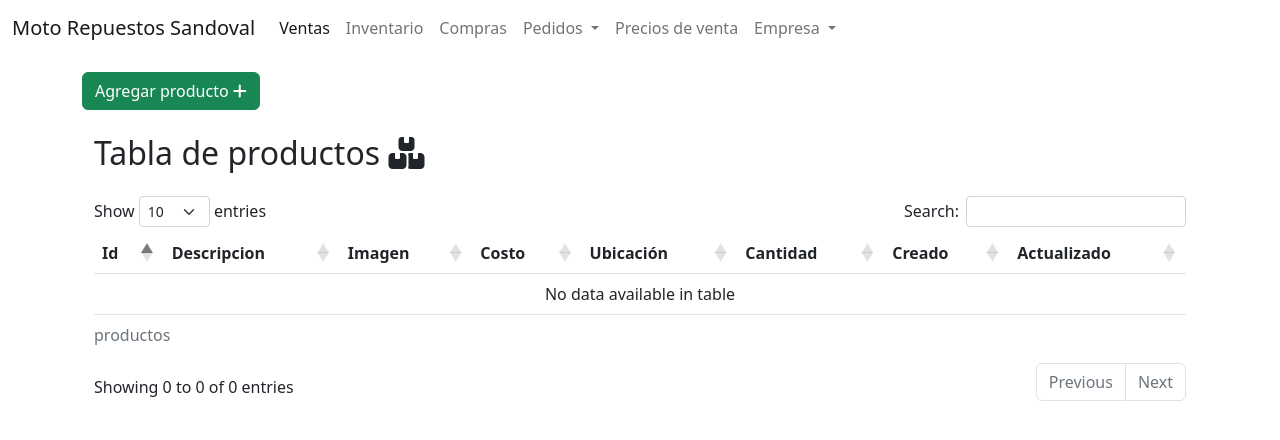
After one commit to IngAlim2023/ventarepuestos, a Django app: page /Productos/ in a window 1280 px wide. The commit adds this page. Shown: the top 440 px of the page. Run offline with Django 4.2, Linux system fonts and the light colour scheme; data that the repository does not hold is empty; some libraries are stand-ins or nearby versions.

Commit message:
productos CREATED

```diff
--- /dev/null
+++ b/assets/js/producto.js
@@ -0,0 +1,53 @@
+let dataTable;
+let dataTableIsInitialized = false;
+
+const dataTableOptions = {
+    columnDefs: [
+        { orderable: false, targets: [3] },
+        { searchable: false, targets: [0] }
+    ],
+    pageLength: 15,
+    destroy: true
+
+};
+
+const initDataTable= async()=>{
+    if(dataTableIsInitialized){
+        dataTable.destroy();
+    }
+
+    await listproductos();
+
+    dataTable = $('#datos').DataTable({});
+
+    dataTableIsInitialized = true;
+};
+
+const listproductos= async() => {
+    try {
+        const response = await fetch("/list_productos/");
+        const data = await response.json();
+
+        let content=``;
+        data.productos.forEach((productos,index)=>{
+            content+=`
+                <tr>
+                    <td>${productos.id}</td>
+                    <td>${productos.descripcion}</td>
+                    <td class="field-imagen"><img src="http://127.0.0.1:8000/media/${productos.imagen}" alt="Imagen del producto" style="max-width: 100px;"></td>
+                    <td>${productos.costo}</td>
+                    <td>${productos.ubicacion}</td>
+                    <td>${productos.cantidad}</td>
+                    <td>${productos.created}</td>
+                    <td>${productos.modified}</td>
+                </tr>
+            `;
+        });
+        tableBody_productos.innerHTML = content;
+    } catch(ex) {
+        alert(ex);
+    }
+};
+window.addEventListener('load', async()=>{
+    await initDataTable();
+});
--- a/templates/core/base.html
+++ b/templates/core/base.html
@@ -31,7 +31,7 @@
                     <a class="nav-link active" aria-current="page" href="{% url 'ventas' %}">Ventas</a>
                   </li>
                   <li class="nav-item">
-                    <a class="nav-link" href="#">Inventario</a>
+                    <a class="nav-link" href="{% url 'productos' %}">Inventario</a>
                   </li>
                   <li class="nav-item">
                     <a class="nav-link" href="#">Compras</a>
--- /dev/null
+++ b/templates/core/productos.html
@@ -0,0 +1,105 @@
+{% extends 'core/base.html' %}
+{% block titulo %} productos {% endblock %}
+{% load static %}
+{% load widget_tweaks %}
+
+{% block estilo %}
+{% endblock %}
+
+{% block contenido %}
+<!-- Agregar Cliente -->
+<div class="container mt-3">
+    <!-- CRUD -->
+    <div class="d-flex">
+        <!-- Agregar -->
+        <button type="button" class="btn btn-success" data-bs-toggle="modal" data-bs-target="#exampleModal">
+            Agregar producto
+            <i class="fa-solid fa-plus"></i>
+        </button>
+
+        <!-- Modal -->
+        <div class="modal fade" id="exampleModal" tabindex="-1" aria-labelledby="exampleModalLabel" aria-hidden="true">
+            <div class="modal-dialog">
+                <div class="modal-content">
+                    <div class="modal-header">
+                        <h1 class="modal-title fs-5" id="exampleModalLabel">Agregar producto</h1>
+                        <button type="button" class="btn-close" data-bs-dismiss="modal" aria-label="Close"></button>
+                    </div>
+                    <div class="modal-body">
+                        <form method="POST" action="{% url 'addproducto' %}" enctype="multipart/form-data">
+                            {% csrf_token %}
+                            <div class="input-group mb-3">
+                                <span class="input-group-text" id="basic-addon3">{{ form.descripcion.label }}</span>
+                                {{ form.descripcion }}
+                            </div>
+                            <div class="input-group mb-3">
+                                <span class="input-group-text" id="basic-addon3">{{ form.imagen.label }}</span>
+                                {{ form.imagen }}
+                            </div>
+                            <div class="input-group mb-3">
+                                <span class="input-group-text" id="basic-addon3">{{ form.costo.label }}</span>
+                                {{ form.costo }}
+                            </div>
+                            <div class="input-group mb-3">
+                                <span class="input-group-text" id="basic-addon3">{{ form.ubicacion.label }}</span>
+                                {{ form.ubicacion }}
+                            </div>
+                            <div class="input-group mb-3">
+                                <span class="input-group-text" id="basic-addon3">{{ form.cantidad.label }}</span>
+                                {{ form.cantidad }}
+                            </div>
+
+                            <div class="modal-footer">
+                                <button type="button" class="btn btn-danger" data-bs-dismiss="modal">Cerrar</button>
+                                <button type="submit" class="btn btn-success">Guardar</button>
+                            </div>
+                        </form>
+                    </div>
+
+                </div>
+            </div>
+        </div>
+
+
+    </div>
+
+    <!-- Incio Tabla-->
+    <div class="container mt-4">
+        <h2>
+            Tabla de productos <i class="fa-solid fa-boxes-stacked"></i>
+        </h2>
+    </div>
+
+    <div class="container mt-4">
+        <div class="row">
+            <div class="col-sm-12 col-md-12 col-lg-12 col-xl-12 mx-auto">
+                <div class="table-responsive">
+                    <table id="datos" class="table">
+                        <caption> productos </caption>
+                        <thead>
+                            <tr>
+                                <th class="centered">Id</th>
+                                <th class="centered"> Descripcion </th>
+                                <th class="centered"> Imagen </th>
+                                <th class="centered"> Costo </th>
+                                <th class="centered"> Ubicación </th>
+                                <th class="centered"> Cantidad </th>
+                                <th class="centered"> Creado </th>
+                                <th class="centered"> Actualizado </th>
+                            </tr>
+                        </thead>
+                        <tbody id="tableBody_productos">
+
+                        </tbody>
+                    </table>
+                </div>
+            </div>
+
+        </div>
+
+    </div>
+    <!--Fin Tabla-->
+
+    <!--Script para datatable de productos-->
+    <script src="{% static 'js/producto.js' %}"></script>
+{% endblock %}
--- a/ventas/forms.py
+++ b/ventas/forms.py
@@ -1,5 +1,5 @@
 from django import forms
-from ventas.models import Clientes
+from ventas.models import Clientes, Producto
 
 class AddClienteForm(forms.ModelForm):
     class Meta:
@@ -29,3 +29,30 @@
             'phone':  forms.TextInput(attrs={'class': 'form-control'}),
 
         }
+
+# Productos
+
+class AddProductoForm(forms.ModelForm):
+    class Meta:
+        model = Producto
+        fields = [
+                'descripcion',
+                'imagen',
+                'costo',
+                'ubicacion',
+                'cantidad',
+            ]
+        labels = {
+            'descripcion':'Descripción',
+            'imagen':'Imagen',
+            'costo':'Costo',
+            'ubicacion':'Ubicación',
+            'cantidad':'Cantidad',
+        }
+        widgets = {
+            'descripcion':  forms.TextInput(attrs={'class': 'form-control'}),
+            'imagen':  forms.ClearableFileInput(attrs={'class': 'form-control'}),
+            'costo':  forms.NumberInput(attrs={'class': 'form-select'}),
+            'ubicacion':  forms.NumberInput(attrs={'class': 'form-control'}),
+            'cantidad':  forms.NumberInput(attrs={'class': 'form-control'}),
+        }
--- a/ventas/urls.py
+++ b/ventas/urls.py
@@ -8,8 +8,12 @@
     path('calculadora/', Calculadora.as_view(), name= 'calculadora'),
     path('Clientes/', ClientesView.as_view(), name= 'clientes'),
     path('Addcliente/', views.add_cliente_view, name='addcliente'),
-    path('Editcliente/', views.edit_cliente_view, name='editcliente'),
-    path('Deletecliente/', views.delete_cliente_view, name='deletecliente'),
+    path('Deletecliente/<int:clientes_id>', views.delete_cliente_view, name='deletecliente'),
     #Datable
     path('list_clientes/', views.list_clientes, name='list_clientes'),
+    #productos
+    path('Productos/', ProductosView.as_view(), name= 'productos'),
+    path('Addproducto/', views.add_producto_view, name='addproducto'),
+    #Datable
+    path('list_productos/', views.list_productos, name='list_productos'),
 ]
--- a/ventas/views.py
+++ b/ventas/views.py
@@ -2,9 +2,9 @@
 
 #Vistas basadas en clases:
 from django.views.generic.base import TemplateView
-from .models import Clientes
-# Formulario de clientes
-from .forms import AddClienteForm
+from .models import Clientes, Producto
+# Formulario de clientes y producto
+from .forms import AddClienteForm, AddProductoForm
 #messages
 from django.contrib import messages
 
@@ -46,10 +46,10 @@
                 return redirect('clientes')
     return redirect('clientes')
 
-def edit_cliente_view(request):
-    return redirect('clientes')
 
-def delete_cliente_view(request):
+def delete_cliente_view(request, clientes_id):
+    clientes = Clientes.objects.filter(id= clientes_id)
+    clientes.delete()
     return redirect('clientes')
 
 # Table with DataTables
@@ -58,3 +58,36 @@
     clientes = list(Clientes.objects.values())
     data = {'clientes': clientes}
     return JsonResponse(data)
+
+# Productos
+
+class ProductosView(TemplateView):
+    template_name = 'core/productos.html'
+
+    def get_context_data(self, **kwargs):
+        context = super().get_context_data(**kwargs)
+        productos = Producto.objects.all()  # Trae todos los usuarios
+        form = AddProductoForm()
+        context.update({
+            "productos": productos,
+            'form': form,
+        })
+        return context
+
+def add_producto_view(request):
+    if request.POST:
+        form = AddProductoForm(request.POST, request.FILES)
+        if form.is_valid():
+            try:
+                form.save()
+            except:
+                messages(request, "Error al guardar el producto")
+                return redirect('productos')
+    return redirect('productos')
+
+# Table with DataTables
+
+def list_productos(request):
+    productos = list(Producto.objects.values())
+    data = {'productos': productos}
+    return JsonResponse(data)
```
Also changed, not shown: templates/core/clientesv.html (+56 -1 lines).
